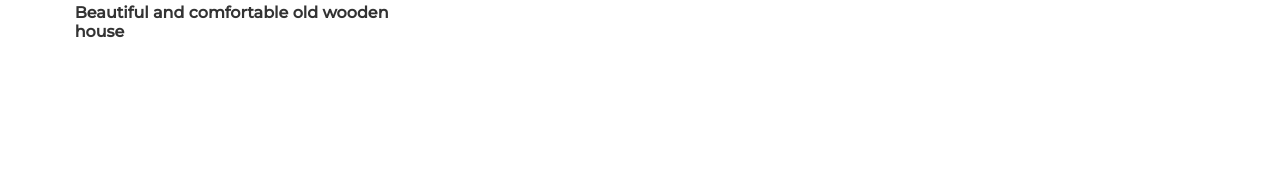
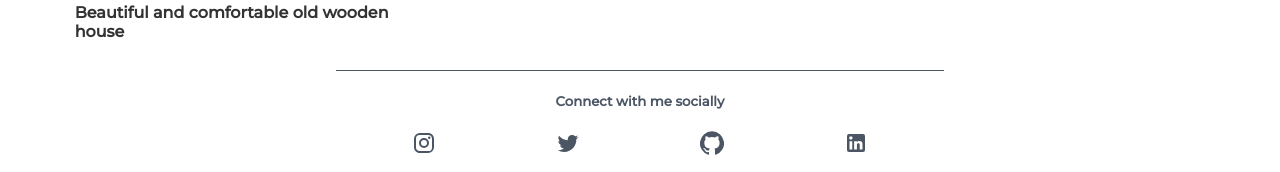
Before and after one commit to sruthiragupathy/windbnb1, a React (Create React App) app: page / in a window 1280 px wide. Shown: the part 977-1149 px from the top of the page. Before the commit the page ends 1071 px from the top, so only its background shows below. Built offline with nearby package versions, Linux system fonts and the light colour scheme.

Commit message:
feat - added footer

```diff
--- a/package.json
+++ b/package.json
@@ -4,6 +4,7 @@
   "private": true,
   "dependencies": {
     "@material-ui/core": "^4.11.2",
+    "@material-ui/icons": "^4.11.2",
     "@testing-library/jest-dom": "^5.11.4",
     "@testing-library/react": "^11.1.0",
     "@testing-library/user-event": "^12.1.10",
--- a/src/App.css
+++ b/src/App.css
@@ -1,7 +1,7 @@
 
 
 .App {
-  margin:2rem 2rem;
+  padding:2rem 2rem 0 2rem;
   box-sizing: border-box;
   --dark-blue:hsl(233,26%,24%);
   overflow-y:hidden;
--- a/src/App.js
+++ b/src/App.js
@@ -5,6 +5,7 @@ import Header from "./Components/Header/Header";
 import Stay from "./Stay/Stay";
 import Cards from "./Card/Cards";
 import Box from '@material-ui/core/Box';
+import Footer from "./Footer/Footer"
 
 function App() {
   const [data,setData] = useState([]);
@@ -57,6 +58,7 @@ function App() {
       <Header place={place} fn={(value)=>setPlace(value)} color={(value)=>setColor(value)} gCount={(value)=>setGuestCount(value)} />
       <Stay/>
       <Cards stays={data} place={place} gCount={guestCount}/>
+      {/* <Footer/> */}
 
     </Box>
 
--- a/src/Card/Cards.js
+++ b/src/Card/Cards.js
@@ -2,7 +2,7 @@ import React,{useState,useEffect} from "react";
 import Card from "./Card";
 import CircularProgress from '@material-ui/core/CircularProgress';
 import "./Cards.css";
-
+import Footer from "../Footer/Footer";
 const Cards = (props) =>{
     const {stays,place,gCount} = props;
     const [hotels,setHotels] = useState([]);
@@ -25,11 +25,12 @@ const Cards = (props) =>{
 
     if(hotels.length===0){
         return  <div className="loader">
-            <CircularProgress/>
+            <CircularProgress color="#6B7280"/>
         </div>
     }
 
     return(
+        <>
         <div className="hotel-card">
         {
 
@@ -38,7 +39,10 @@ const Cards = (props) =>{
                 return <Card  key={index} hotel={item}></Card>
             })
         }
+
         </div>
+        {hotels && <Footer/>}
+        </>
     )
 }
 
--- a/src/Components/Header/Header.css
+++ b/src/Components/Header/Header.css
@@ -9,6 +9,7 @@
     padding:1rem;
     box-sizing: border-box;
     margin-bottom:2.2rem;
+
 
 }
 
--- /dev/null
+++ b/src/Footer/Footer.css
@@ -0,0 +1,27 @@
+.footer{
+    position:relative;
+    bottom:0;
+    margin:auto;
+    width:50%;
+    color:#4B5563;
+    text-align:center;
+    border-top:1px solid #4B5563;
+    margin-top:0.5rem;
+
+}
+
+.footer li{
+    display:inline;
+}
+
+.footer ul{
+   padding-inline-start: 0;
+   display:flex;
+   justify-content: space-around;
+   padding:0 1rem;
+
+}
+a{
+    color:#4B5563;
+
+}
--- /dev/null
+++ b/src/Footer/Footer.js
@@ -0,0 +1,30 @@
+import React from "react";
+import InstagramIcon from '@material-ui/icons/Instagram';
+import TwitterIcon from '@material-ui/icons/Twitter';
+import GitHubIcon from '@material-ui/icons/GitHub';
+import LinkedInIcon from '@material-ui/icons/LinkedIn';
+import './Footer.css'
+
+function Footer(){
+    return (
+        <footer className="footer">
+            <h5>Connect with me socially</h5>
+            <ul>
+                <li>
+                <a href="https://www.instagram.com/sruthi_codes"><InstagramIcon/></a>
+                </li>
+                <li>
+                <a href="https://twitter.com/CodesSruthi" target="_blank"><TwitterIcon/></a>
+                </li>
+                <li>
+                <a href="https://github.com/sruthiragupathy" target="_blank"><GitHubIcon/></a>
+                </li>
+                <li>
+                <a href="https://www.linkedin.com/in/sruthi-ragupathy-7740ab172/" target="_blank"><LinkedInIcon/></a>
+                </li>
+            </ul>
+        </footer>
+    )
+}
+
+export default Footer;
```
Also changed, not shown: 2 other files (tests, documents, lock files or other folders).
